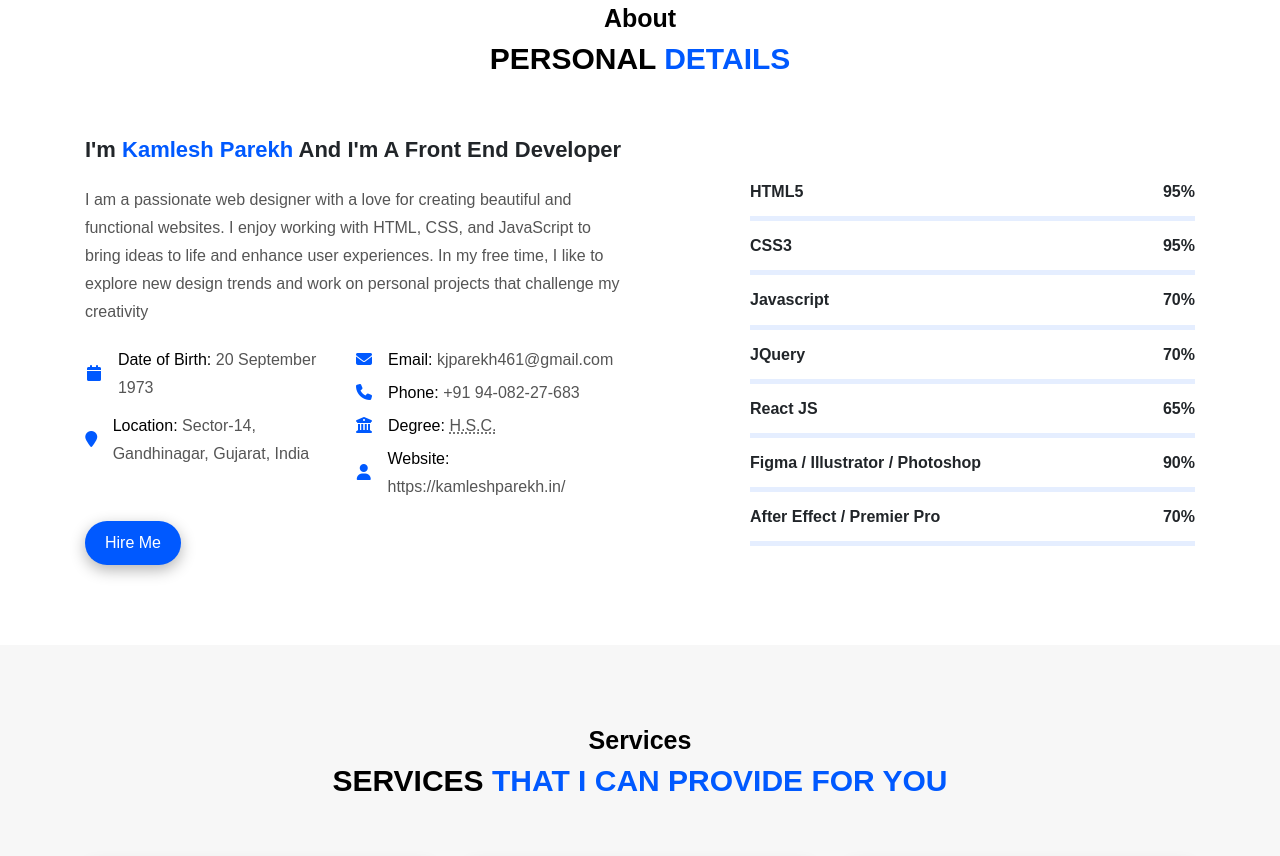
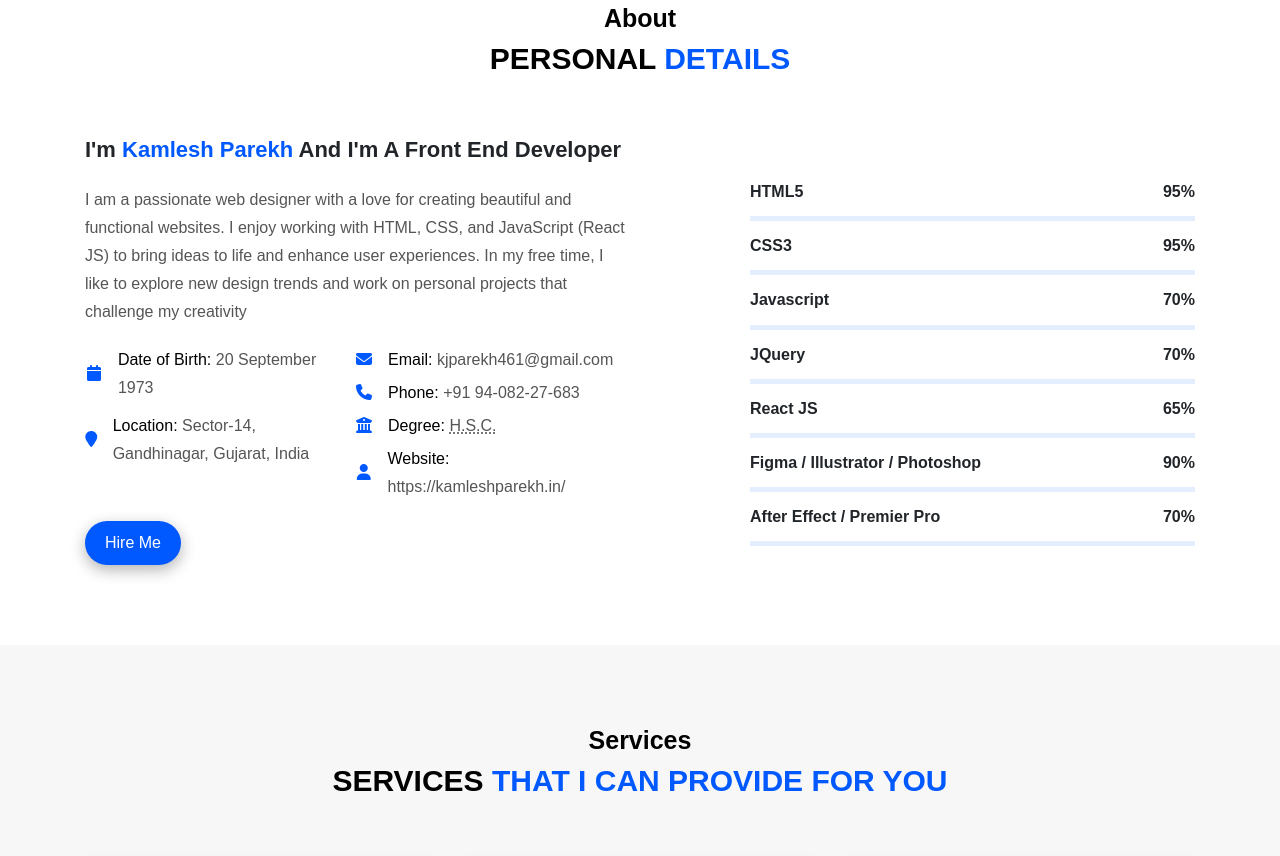
Before and after one commit to kjparekh-git/my_portfolio, a plain HTML site: page index.html in a window 1280 px wide. Shown: the part 877-1733 px from the top of the page. Drawn offline with nearby package versions, Linux system fonts and the light colour scheme; a script that the page names is missing.

Commit message:
Update index.html

```diff
--- a/index.html
+++ b/index.html
@@ -131,7 +131,7 @@
                 <div class="col-lg-6">
                     <div class="about-content">
                         <h5 class="about-title">I'm <span>Kamlesh Parekh</span> and I'm a Front end developer</h5>
-                        <p class="details">I am a passionate web designer with a love for creating beautiful and functional websites. I enjoy working with HTML, CSS, and JavaScript to bring ideas to life and enhance user experiences. In my free time, I like to explore new design trends and work on personal projects that challenge my creativity</p>
+                        <p class="details">I am a passionate web designer with a love for creating beautiful and functional websites. I enjoy working with HTML, CSS, and JavaScript (React JS) to bring ideas to life and enhance user experiences. In my free time, I like to explore new design trends and work on personal projects that challenge my creativity</p>
 
                             <ul>
                                 <li>
```
